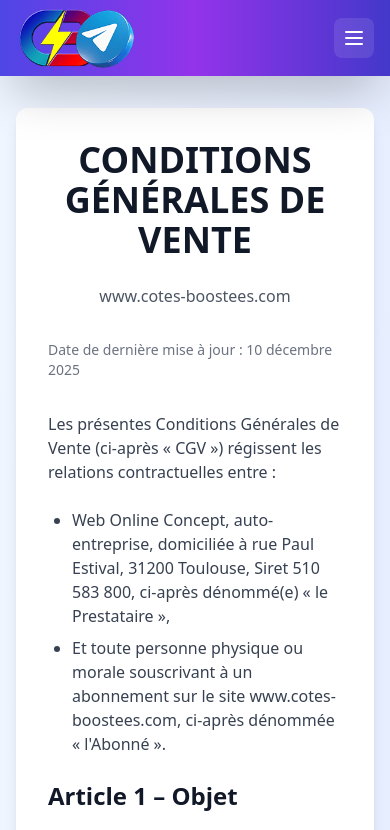
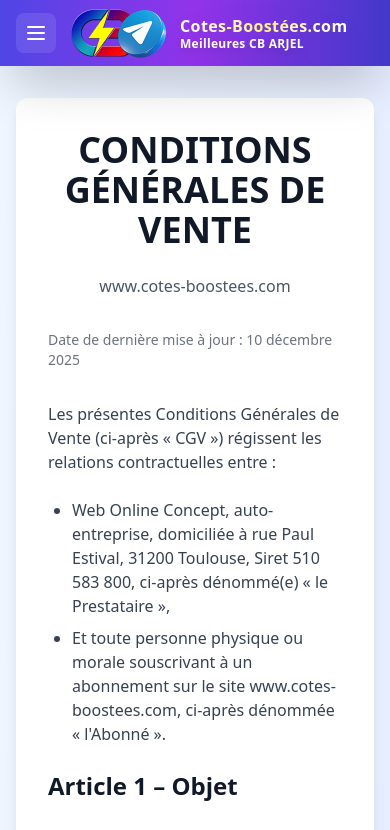
Before and after one commit to Web-Online-Concept/cotes-boostees, a Next.js app: page /cgv in a window 390 px wide. Shown: the top 830 px of the page. Built offline with nearby package versions, Linux system fonts and the light colour scheme.

Commit message:
Update Header.js

```diff
--- a/components/Header.js
+++ b/components/Header.js
@@ -38,7 +38,7 @@ export default function Header({ currentPage }) {
 
   const handleSmoothScroll = (e, targetId) => {
     e.preventDefault();
-    setMobileMenuOpen(false); // Fermer menu mobile
+    setMobileMenuOpen(false);
 
     if (router.pathname === '/') {
       smoothScrollTo(targetId);
@@ -72,20 +72,57 @@ export default function Header({ currentPage }) {
       <header className="fixed top-0 left-0 right-0 bg-gradient-to-r from-indigo-600 via-purple-600 to-indigo-700 shadow-2xl z-50">
         <div className="max-w-7xl mx-auto px-4 py-2">
           <div className="flex items-center justify-between">
-            {/* Logo + Titre à gauche */}
-            <div className="flex items-center gap-2 lg:gap-4">
+
+            {/* VERSION MOBILE : Burger → Logo → Titre */}
+            <div className="lg:hidden flex items-center gap-3 w-full">
+              {/* Bouton Menu Hamburger */}
+              <button
+                onClick={() => setMobileMenuOpen(!mobileMenuOpen)}
+                className="p-2 rounded-lg bg-white/10 hover:bg-white/20 transition flex-shrink-0"
+                aria-label="Toggle menu"
+              >
+                {mobileMenuOpen ? (
+                  <X className="w-6 h-6 text-white" />
+                ) : (
+                  <Menu className="w-6 h-6 text-white" />
+                )}
+              </button>
+
+              {/* Logo */}
+              <Link href="/" className="flex-shrink-0">
+                <img
+                  src="/images/logo_cb.png"
+                  alt="Cotes Boostées - Logo site de sélection cotes boostées EV+ ARJEL"
+                  className="cursor-pointer hover:scale-105 transition-transform duration-300"
+                  style={{
+                    width: '100px',
+                    height: '50px'
+                  }}
+                />
+              </Link>
+
+              {/* Titre + Sous-titre */}
+              <div className="flex flex-col min-w-0">
+                <h1 className="text-base font-extrabold text-transparent bg-clip-text bg-gradient-to-r from-white via-yellow-200 to-white tracking-wide drop-shadow-2xl leading-tight truncate">
+                  Cotes-Boostées.com
+                </h1>
+                <p className="text-white text-xs font-semibold tracking-wide drop-shadow-lg leading-tight truncate">
+                  Meilleures CB ARJEL
+                </p>
+              </div>
+            </div>
+
+            {/* VERSION DESKTOP : Logo + Titre à gauche, Navigation à droite (INCHANGÉ) */}
+            <div className="hidden lg:flex items-center gap-4">
               <Link href="/">
                 <img
                   src="/images/logo_cb.png"
                   alt="Cotes Boostées - Logo site de sélection cotes boostées EV+ ARJEL"
                   className="cursor-pointer hover:scale-105 transition-transform duration-300"
-                  style={{
-                    width: '120px',
-                    height: '60px'
-                  }}
+                  style={{ width: '200px', height: '100px' }}
                 />
               </Link>
-              <div className="hidden lg:block text-center">
+              <div className="text-center">
                 <h1 className="text-3xl font-extrabold text-transparent bg-clip-text bg-gradient-to-r from-white via-yellow-200 to-white tracking-wide drop-shadow-2xl">
                   Cotes-Boostées.com
                 </h1>
@@ -149,19 +186,6 @@ export default function Header({ currentPage }) {
                 );
               })}
             </div>
-
-            {/* Bouton Menu Hamburger (visible sur mobile uniquement) */}
-            <button
-              onClick={() => setMobileMenuOpen(!mobileMenuOpen)}
-              className="lg:hidden p-2 rounded-lg bg-white/10 hover:bg-white/20 transition"
-              aria-label="Toggle menu"
-            >
-              {mobileMenuOpen ? (
-                <X className="w-6 h-6 text-white" />
-              ) : (
-                <Menu className="w-6 h-6 text-white" />
-              )}
-            </button>
           </div>
         </div>
       </header>
@@ -172,12 +196,12 @@ export default function Header({ currentPage }) {
           {/* Overlay sombre */}
           <div
             className="lg:hidden fixed inset-0 bg-black/50 z-40"
-            style={{ top: '76px' }}
+            style={{ top: '66px' }}
             onClick={() => setMobileMenuOpen(false)}
           />
 
-          {/* Menu */}
-          <div className="lg:hidden fixed top-[76px] right-0 w-64 h-[calc(100vh-76px)] bg-gradient-to-b from-indigo-600 to-purple-700 shadow-2xl z-50 overflow-y-auto">
+          {/* Menu slide depuis la gauche */}
+          <div className="lg:hidden fixed top-[66px] left-0 w-64 h-[calc(100vh-66px)] bg-gradient-to-b from-indigo-600 to-purple-700 shadow-2xl z-50 overflow-y-auto">
             <nav className="flex flex-col p-4 space-y-2">
               {navItems.map((item) => {
                 const isActive = currentPage === item.key;
@@ -230,7 +254,8 @@ export default function Header({ currentPage }) {
       )}
 
       {/* Spacer pour compenser la hauteur du header fixe */}
-      <div style={{ height: '76px' }} />
+      <div className="lg:hidden" style={{ height: '66px' }} />
+      <div className="hidden lg:block" style={{ height: '110px' }} />
     </>
   );
 }
```
